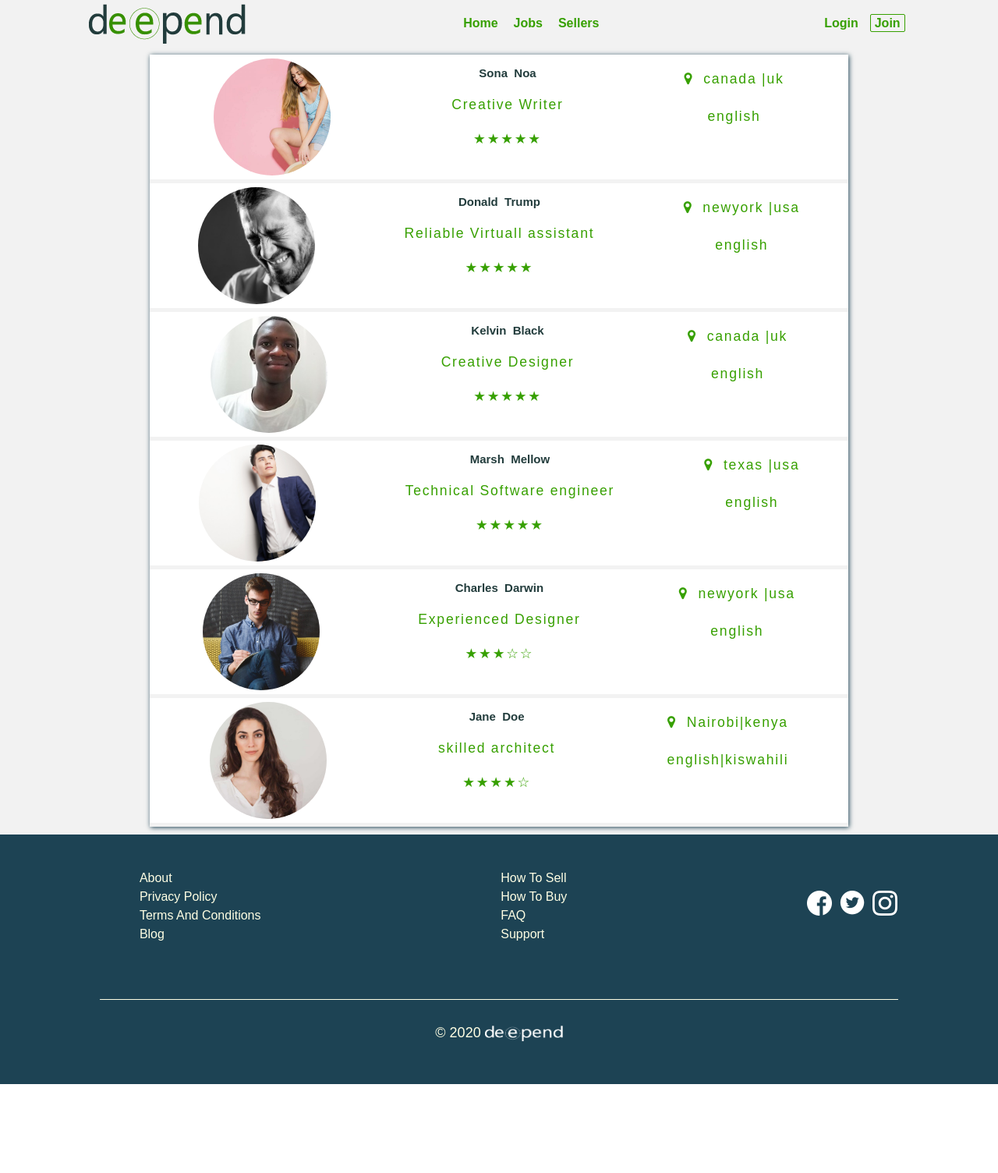
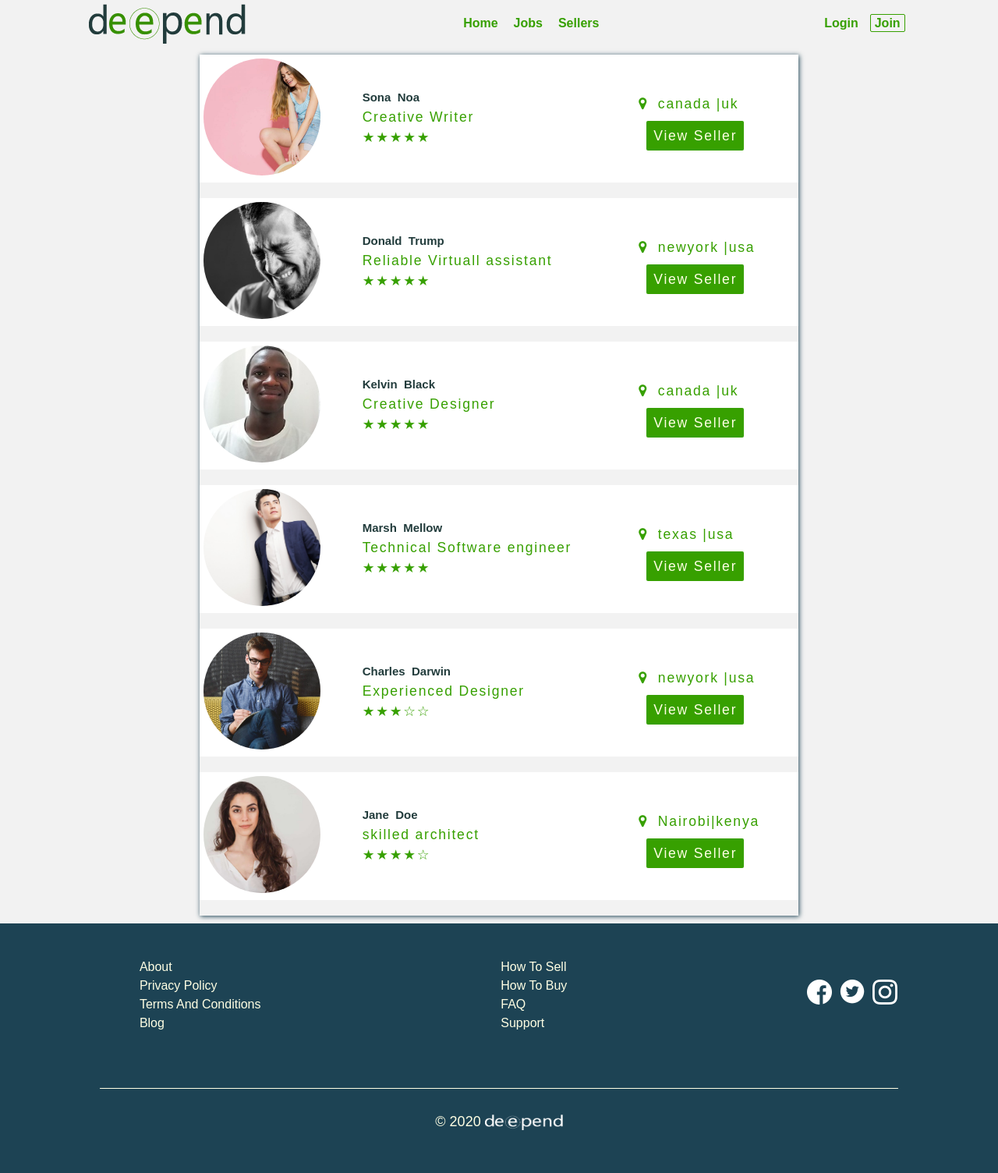
Before and after one commit to snaveware/Deepend, a CodeIgniter app: page /deepend/sellers in a window 1280 px wide. Shown: the whole page at 78% size. Before the commit the page ends 1390 px from the top, so only its background shows below. Run offline with CodeIgniter, Linux system fonts and the light colour scheme; data comes from the database, SQL or seed files in the repository; some libraries are stand-ins or nearby versions.

Commit message:
adding single seller page

```diff
--- a/application/controllers/Sellers.php
+++ b/application/controllers/Sellers.php
@@ -11,17 +11,59 @@ class Sellers extends CI_Controller
     $where_condition=true,$where_part = "account_type = 'seller' and account_status = 'active' ",
     $order_by ='expenditure_or_earnings DESC',$limit= 1000);
     $data['sellers'] = $sellers;
+    $data['view'] = 'many_sellers';
     $this->load->view('sellers',$data);
 
   }
-  public function seller($id)
+  public function seller($id=null)
   {
-    $seller = $this->Select->get_content($rows="id,first_name,last_name,image,user_description,
-    review,location,languages",$table="users",
+    if(!$id)
+    {
+      $sellers_page = base_url()."sellers";
+      header("location: $sellers_page");
+      exit();
+    }
+    $data['seller']['personal_details'] = $this->Select->get_content($rows="id,first_name,last_name,image,user_description,
+    review,location,languages,account_type",$table="users",
     $where_condition=true,$where_part = "id =$id and account_type = 'seller' and account_status = 'active' ",
     $order_by ='expenditure_or_earnings DESC',$limit= 1000);
-    print_r($seller);
+    $data['seller']['profiles'] = $this->Select->get_content($rows="id,profile_title",$table="profiles",
+    $where_condition=true,$where_part = "user_id =$id",
+    $order_by ='id ASC',$limit= 1000);
+    if(isset($_GET['profile']))
+    {
+      $profile =$_GET['profile'];
+      $data['seller']['main_profile']= $this->Select->get_content($rows="*",$table="profiles",
+      $where_condition=true,$where_part = "id ='$profile' or profile_title = '$profile'",
+      $order_by ='id ASC',$limit= 1);
+    }
+    else
+    {
+      $data['seller']['main_profile']= $this->Select->get_content($rows="*",$table="profiles",
+      $where_condition=true,$where_part = "user_id =$id",
+      $order_by ='id ASC',$limit= 1);
+    }
+
+    $data['seller']['portfolios'] = $this->Select->get_content($rows="id,portfolio_title,images",$table="portfolios",
+    $where_condition=true,$where_part = "user_id =$id",
+    $order_by ='id DESC',$limit= 1000);
+
+    if(isset($_GET['portfolio']))
+    {
+      $portfolio =$_GET['portfolio'];
+      $data['seller']['main_portfolio']= $this->Select->get_content($rows="*",$table="portfolios",
+      $where_condition=true,$where_part = "id ='$portfolio' or portfolio_title = '$portfolio'",
+      $order_by ='id ASC',$limit= 1);
+    }
+    else
+    {
+      $data['seller']['main_portfolio']= $this->Select->get_content($rows="*",$table="portfolios",
+      $where_condition=true,$where_part = "user_id =$id",
+      $order_by ='id ASC',$limit= 1);
+    }
+
+    $data['view'] = 'single_seller';
+    $this->load->view('sellers',$data);
   }
-
-}
+}//end class
 ?>
--- /dev/null
+++ b/application/views/seller_views/many_sellers.php
@@ -0,0 +1,29 @@
+<?php
+  $base_url =base_url();
+?>
+  <?php //print_r($sellers)?>
+  <script src="<?=$base_url?>assets/js/sellers.js"></script>
+  <table id="sellers">
+  <?Php
+
+    foreach ($sellers as $seller) {
+      ?>
+      <tr>
+        <td style="position:relative;left:0 !important;">
+          <img src="<?= $base_url.'assets/images/'.$seller['image']?>" alt="">
+        </td>
+        <td>
+          <p class="heading-1"style="font-size:15px;"><?= $seller['first_name']?> &nbsp;<?= $seller['last_name']?></p>
+          <p class="heading-2"><?= $seller['user_description']?></p>
+          <p class="heading-2"><?= show_rating($seller['review'])?></p>
+        </td>
+        <td>
+          <p class="heading-2"><i class="fa fa-map-marker">&nbsp;</i> <?= $seller['location']?></p>
+          <p class="heading-2" style="padding-top:10px !important;"><a href="<?= base_url().'sellers/'.$seller['id']?>"class="btn-3" style="text-decoration:none;">View Seller</a></p>
+        </td>
+        <?php //print_r($seller);?>
+    </tr>
+      <?Php
+    }
+  ?>
+  </table>
--- a/application/views/sellers.php
+++ b/application/views/sellers.php
@@ -1,30 +1,17 @@
-<?php
-  $this->load->view('head');
-  $base_url =base_url();
-?>
-	<?php $this->load->view('menus/main_menu')?>
-  <?php //print_r($sellers)?>
-  <script src="<?=$base_url?>assets/js/sellers.js"></script>
-  <section id="sellers">
-  <?Php
-
-    foreach ($sellers as $seller) {
-      ?>
-      <div class="seller">
-        <img src="<?= $base_url.'assets/images/'.$seller['image']?>" alt="">
-        <div>
-          <p class="heading-1"style="font-size:15px;"><?= $seller['first_name']?> &nbsp;<?= $seller['last_name']?></p>
-          <p class="heading-2"><?= $seller['user_description']?></p>
-          <p class="heading-2"><?= show_rating($seller['review'])?></p>
-        </div>
-        <div>
-          <p class="heading-2"><i class="fa fa-map-marker">&nbsp;</i> <?= $seller['location']?></p>
-          <p class="heading-2"><?= $seller['languages']?></p>
-        </div>
-        <?php //print_r($seller);?>
-      </div>
-      <?Php
-    }
-  ?>
-  </section>
-	<?php $this->load->view('footer')?>
+<?php $this->load->view('head');?>
+<?php $this->load->view('menus/main_menu');?>
+  <?php
+  switch ($view)
+  {
+    case 'many_sellers':
+      $this->load->view("seller_views/$view",$sellers);
+      break;
+    case 'single_seller':
+      $this->load->view("seller_views/$view",$seller);
+      break;
+    default:
+      $this->load->view("seller_views/$view");
+      break;
+  }?>
+<?php $this->load->view('footer')?>
+<script src="<?=base_url()?>assets/js/sellers.js"></script>
--- a/assets/css/style.css
+++ b/assets/css/style.css
@@ -648,38 +649,30 @@ list-style-type: none;
 	box-shadow: 1px 1px 6px var(--base-bg-color-3);
 }
 #sellers{
-	display:flex;
-	flex-direction:column;
-	flex-wrap: nowrap;
-	align-items: left;
-	width:70vw;
-	height:max-content;
+	width: 60vw;
 	margin:10px auto;
+	padding:0;
 	box-shadow: 1px 1px 6px var(--base-bg-color-3);
+	border-collapse: collapse;
 }
-.seller{
-	display: flex;
-	flex-direction: row;
-	flex-wrap: nowrap;
-	justify-content: space-around;
-	margin:0 auto 5px auto;
-	padding:5px;
-	background-color:var(--base-bg-color-1);
-	width:100%;
-	text-align:left;
-}
-.seller img{
+#sellers tr td img{
 	width:150px;
 	height:150px;
+	border-radius:50%;
 	object-fit: cover;
-	border-radius: 50%;
+	text-align: center;
 }
-.seller div{
-	display:flex;
-	flex-direction: column;
-	flex-wrap: nowrap;
-	align-items: center;
-	justify-content: flex-start;
+#sellers tr{
+	padding:5px;
+	min-width:100%;
+	display: table-row;
+
+}
+#sellers tr td{
+	border-bottom: 20px solid var(--base-bg-color-2);
+	padding:5px;
+	background-color: var(--base-bg-color-1);
+
 }
 #user-jobs-table{
 	width: 100%;
--- a/assets/js/sellers.js
+++ b/assets/js/sellers.js
@@ -1,4 +1,9 @@
-function showSeller(id)
+function selectProfile()
 {
-  location.replace(id);
+  let title = document.getElementById('profile-title').innerHTML
+  console.log(title)
+  const currentProfileNavigationElement = document.getElementById(title)
+  console.log(currentProfileNavigationElement)
+  currentProfileNavigationElement.style.backgroundColor="#f4f4f4"
 }
+selectProfile()
```
Also changed, not shown: other parts of assets/css/style.css (+26 -8 lines), application/views/seller_views/sidebar.php (added, +23 -0 lines), application/views/seller_views/single_seller.php (added, +96 -0 lines).
